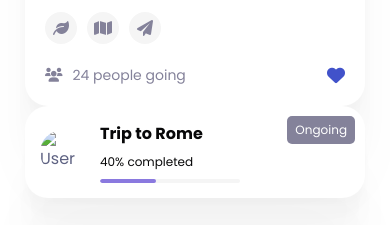
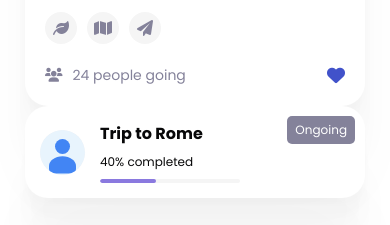
Before and after one commit to ustabar/figma-travel-website, a plain HTML site: page app/index.html in a window 390 px wide. Shown: the part 4801-5026 px from the top of the page. Drawn offline with Linux system fonts and the light colour scheme; a web font is replaced by a local one.

Commit message:
fix: Replace broken trip-rome-user.jpg with SVG user avatar
- Fixed broken image link for user avatar in Trip to Rome card
- Added modern SVG user avatar with blue color scheme
- Updated CSS to properly style SVG avatar
- Maintains responsive design and visual consistency

```diff
--- a/app/index.html
+++ b/app/index.html
@@ -231,10 +231,13 @@
                                 <i class="fas fa-heart trip-favorite"></i>
                             </div>
                         </div>
-                    </div>
-                    <div class="trip-card ongoing">
+                    </div>                    <div class="trip-card ongoing">
                         <div class="ongoing-header">
-                            <img src="images/trip-rome-user.jpg" alt="User" class="user-avatar">
+                            <svg class="user-avatar" width="60" height="60" viewBox="0 0 60 60" fill="none" xmlns="http://www.w3.org/2000/svg">
+                                <circle cx="30" cy="30" r="30" fill="#E8F4FD"/>
+                                <circle cx="30" cy="22" r="10" fill="#4285F4"/>
+                                <path d="M30 35C20 35 12 41 12 48V52C12 55.3137 14.6863 58 18 58H42C45.3137 58 48 55.3137 48 52V48C48 41 40 35 30 35Z" fill="#4285F4"/>
+                            </svg>
                             <div class="ongoing-info">
                                 <h5>Trip to Rome</h5>
                                 <p>40% completed</p>
--- a/app/style.css
+++ b/app/style.css
@@ -552,6 +552,10 @@ h1, h2, h3, h4, h5, h6 {
     height: 45px;
     border-radius: 50%;
     object-fit: cover;
+    background: #f0f2f5;
+    display: flex;
+    align-items: center;
+    justify-content: center;
 }
 
 .ongoing-info h5 {
```
Also changed, not shown: repo/helpers.txt.
